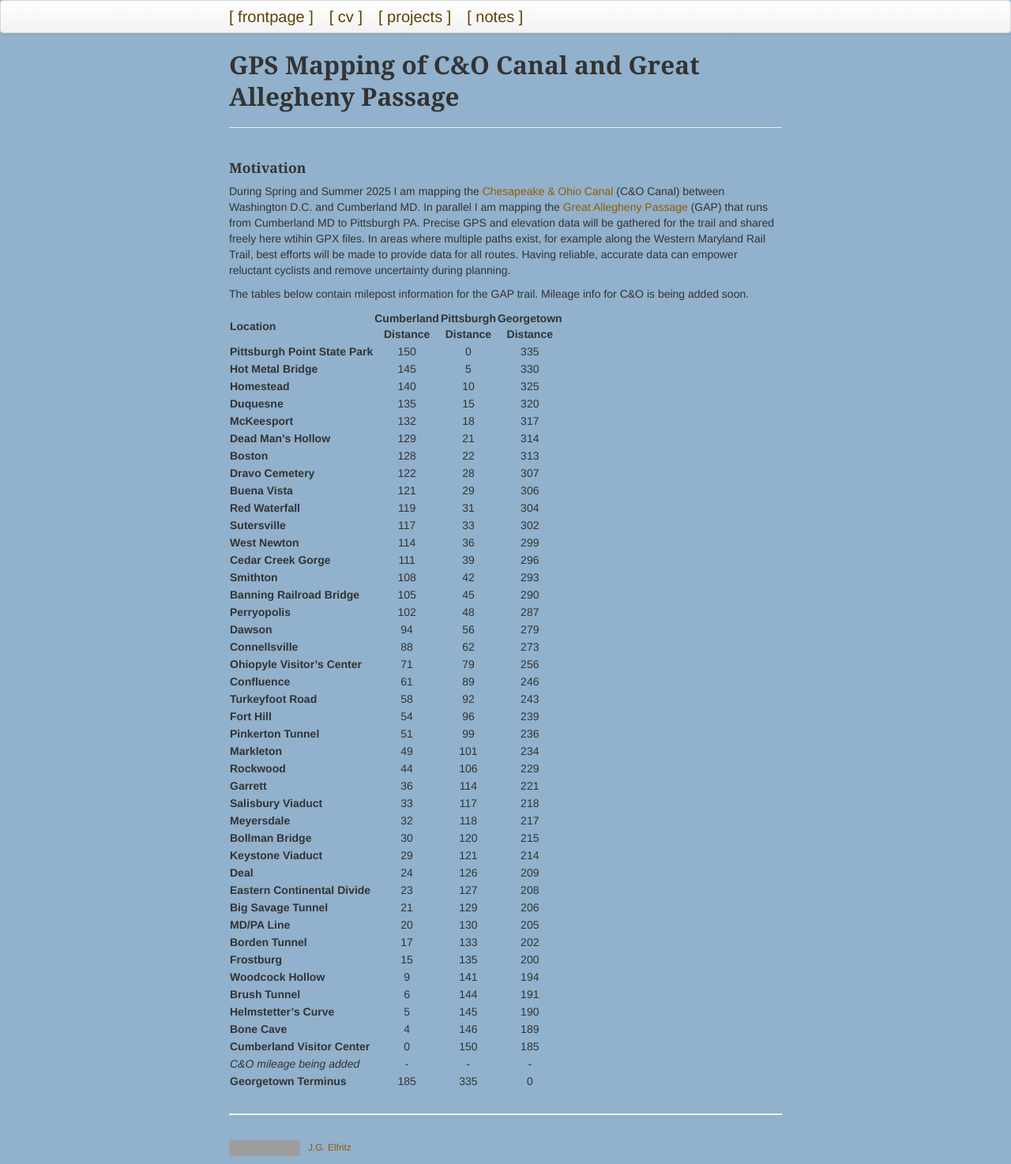
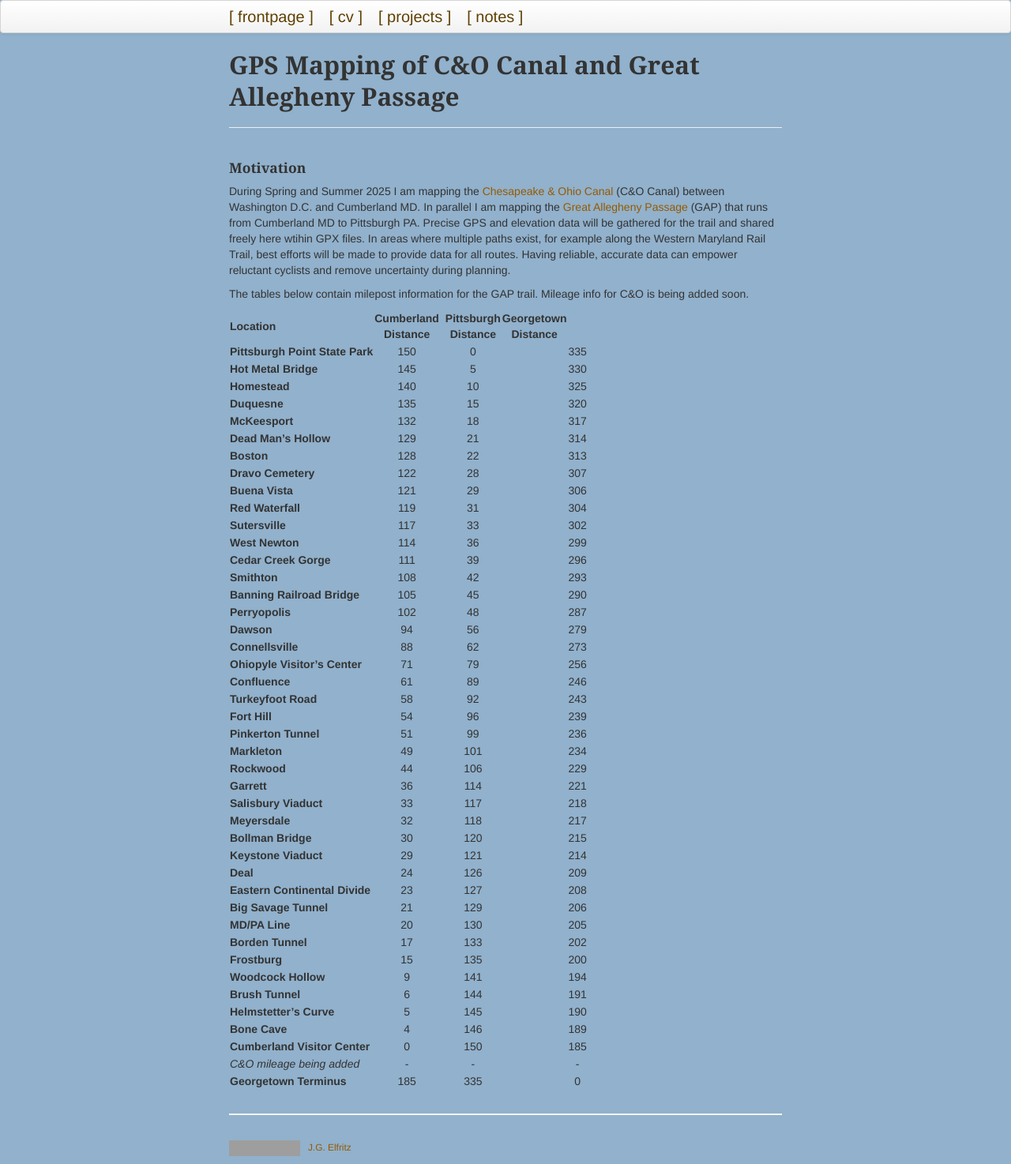
Before and after one commit to justinelfritz/justinelfritz.github.io, a Jekyll site: the page built from pages/co_gap_gps.md, in a window 1280 px wide. Shown: the whole page at 79% size. Built offline with Jekyll 4.4.1, drawn with Linux system fonts in a browser that asks for light colours; grey boxes are pictures that could not be loaded.

Commit message:
add table whitespace

```diff
--- a/pages/co_gap_gps.md
+++ b/pages/co_gap_gps.md
@@ -9,48 +9,48 @@ During Spring and Summer 2025 I am mapping the [Chesapeake & Ohio Canal](https:/
 
 The tables below contain milepost information for the GAP trail. Mileage info for C&O is being added soon.
 
-| Location | Cumberland <br> Distance | Pittsburgh <br> Distance | Georgetown <br>  Distance |
-|:---------|:-------:|:--------:|:-------:|
-|**Pittsburgh Point State Park**|	150| 0 | 335 |
-|**Hot Metal Bridge**|	145| 5 | 330 |
-|**Homestead**|	140| 10 | 325|
-|**Duquesne**	|135|   15 |   320 |
-|**McKeesport**	|132|   18 |   317|
-|**Dead Man's Hollow**|	129| 21   |  314 |
-|**Boston**	|128|   22 |   313|
-|**Dravo Cemetery**|	122|  28  |  307 |
-|**Buena Vista**|	121|  29  |   306|
-|**Red Waterfall**|	119|   31 |   304|
-|**Sutersville**	|117|   33 |   302|
-|**West Newton**	|114|  36 |  299 |
-|**Cedar Creek Gorge**	|111| 39  | 296  |
-|**Smithton**	|108|   42|   293|
-|**Banning Railroad Bridge**|	105|   45|  290 |
-|**Perryopolis**|	102|  48 |  287 |
-|**Dawson**|	94|   56|  279 |
-|**Connellsville**	|88| 62  |  273 |
-|**Ohiopyle Visitor's Center**|	71|  79 | 256  |
-|**Confluence**	|61|   89 |  246 |
-|**Turkeyfoot Road**	|58| 92   |   243|
-|**Fort Hill**|	54|  96 |  239 |
-|**Pinkerton Tunnel**|	51|  99 |  236 |
-|**Markleton**|	49|  101 |   234|
-|**Rockwood**|	44|   106 |   229|
-|**Garrett**|	36|  114 |   221|
-|**Salisbury Viaduct**|	33|  117 |  218 |
-|**Meyersdale**	|32|   118 |  217 |
-|**Bollman Bridge**|	30|  120 |  215 |
-|**Keystone Viaduct**|	29|   121|   214|
-|**Deal**	|24|   126|  209 |
-|**Eastern Continental Divide**	|23| 127  |  208 |
-|**Big Savage Tunnel**	|21|   129 |  206 |
-|**MD/PA Line**	|20|   130 |  205 |
-|**Borden Tunnel**|	17|   133 |  202 |
-|**Frostburg**	|15|  135 |   200|
-|**Woodcock Hollow**|	9|  141 |  194 |
-|**Brush Tunnel**	|6|  144 |  191 |
-|**Helmstetter's Curve**|	5| 145  | 190  |
-|**Bone Cave**	|4|  146 |  189 |
-|**Cumberland Visitor Center**|	0|  150 |   185|
-|*C&O mileage being added*| - | - | - |
-|**Georgetown Terminus** | 185 | 335 | 0 |
+| Location | Cumberland <br> Distance | | Pittsburgh <br> Distance | Georgetown <br>  Distance |
+|:---------|:---:|:-------:|:--------:|:---:|:-------:|
+|**Pittsburgh Point State Park**|	150|  |0 | | 335 |
+|**Hot Metal Bridge**|	145| | 5 |  |330 |
+|**Homestead**|	140| | 10 | | 325|
+|**Duquesne**	|135| |   15 | |   320 |
+|**McKeesport**	|132| |   18 |   | 317|
+|**Dead Man's Hollow**|	129| | 21   | |  314 |
+|**Boston**	|128| |   22 |    |313|
+|**Dravo Cemetery**|	122| |  28  | |  307 |
+|**Buena Vista**|	121| |  29  |    |306|
+|**Red Waterfall**|	119| |   31 |    |304|
+|**Sutersville**	|117|  |  33 |    |302|
+|**West Newton**	|114| |  36 |   |299 |
+|**Cedar Creek Gorge**	|111| | 39  | | 296  |
+|**Smithton**	|108| |   42| |   293|
+|**Banning Railroad Bridge**|	105| |   45| |  290 |
+|**Perryopolis**|	102| |  48 |   |287 |
+|**Dawson**|	94|  |  56|   |279 |
+|**Connellsville**	|88|  |62  | |  273 |
+|**Ohiopyle Visitor's Center**|	71|  | 79 | | 256  |
+|**Confluence**	|61| |   89 |   |246 |
+|**Turkeyfoot Road**	|58| | 92   |    |243|
+|**Fort Hill**|	54| |  96 |   |239 |
+|**Pinkerton Tunnel**|	51| |  99 |  | 236 |
+|**Markleton**|	49| |  101 |    |234|
+|**Rockwood**|	44| |   106 |   | 229|
+|**Garrett**|	36|  | 114 |   | 221|
+|**Salisbury Viaduct**|	33|  | 117 |  | 218 |
+|**Meyersdale**	|32|  |  118 |  | 217 |
+|**Bollman Bridge**|	30| |  120 |  | 215 |
+|**Keystone Viaduct**|	29| |   121|   | 214|
+|**Deal**	|24|  |  126|   |209 |
+|**Eastern Continental Divide**	|23| | 127  | |  208 |
+|**Big Savage Tunnel**	|21|  |  129 |   |206 |
+|**MD/PA Line**	|20|  |  130 |   |205 |
+|**Borden Tunnel**|	17|  |  133 |  | 202 |
+|**Frostburg**	|15|  | 135 |   | 200|
+|**Woodcock Hollow**|	9|  | 141 |  | 194 |
+|**Brush Tunnel**	|6|  | 144 |  | 191 |
+|**Helmstetter's Curve**|	5|  |145  |  |190  |
+|**Bone Cave**	|4|  | 146 |  | 189 |
+|**Cumberland Visitor Center**|	0|  | 150 |  |  185|
+|*C&O mileage being added*| - | | - |  | - |
+|**Georgetown Terminus** | 185 |  |335 |  | 0 |
```
